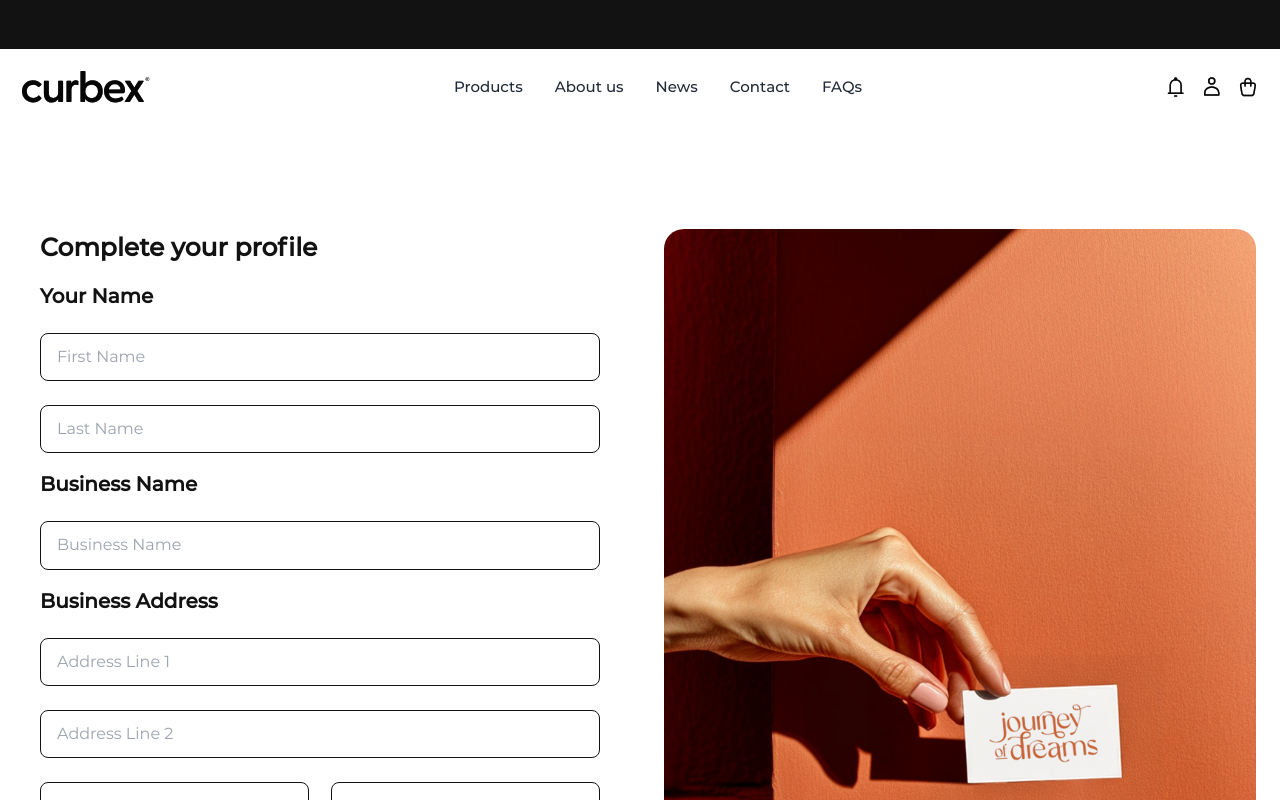
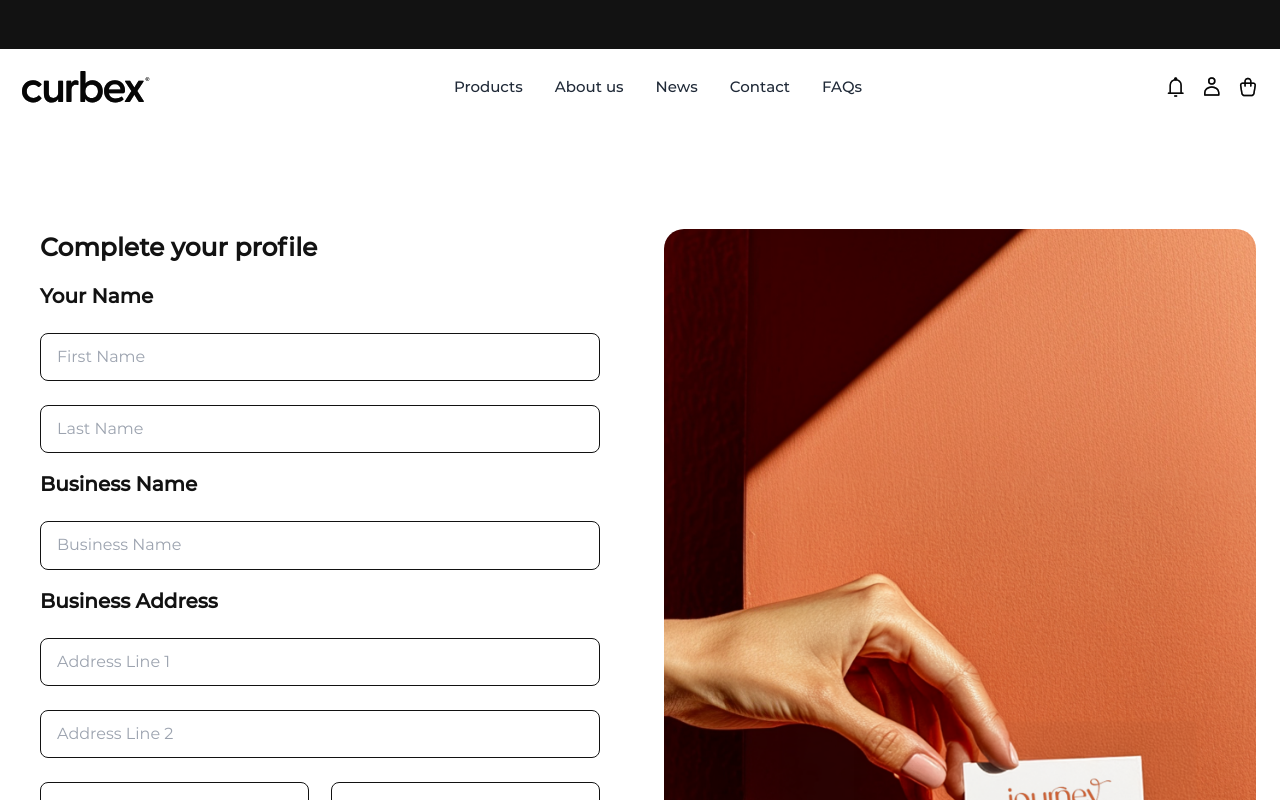
Before and after one commit to SahilDudhatWork/curbex-fe, a Nuxt app: page /auth/register in a window 1280 px wide. Shown: the top 800 px of the page. Built offline with nearby package versions, Linux system fonts and the light colour scheme.

Commit message:
register page bug

```diff
--- a/pages/auth/register/index.vue
+++ b/pages/auth/register/index.vue
@@ -109,9 +109,9 @@
 
       </div>
 
-      <div class="lg:max-w-[640px] w-full p-6 mx-auto order-1 lg:order-2 md:mb-[4rem]">
+      <div class="lg:max-w-[640px] w-full p-6 mx-auto order-1 lg:order-2 md:mb-[1rem]">
         <!-- Image will be handled via background image -->
-         <img src="/Images/auth/account-details.png" alt="register" class="w-full lg:h-auto md:h-[478px] h-[308px] object-cover rounded-[20px]">
+         <img src="/Images/auth/account-details.png" alt="register" class="w-full lg:h-[100%] md:h-[478px] h-[308px] object-cover rounded-[20px]">
       </div>
     </div>
   </template>
```
